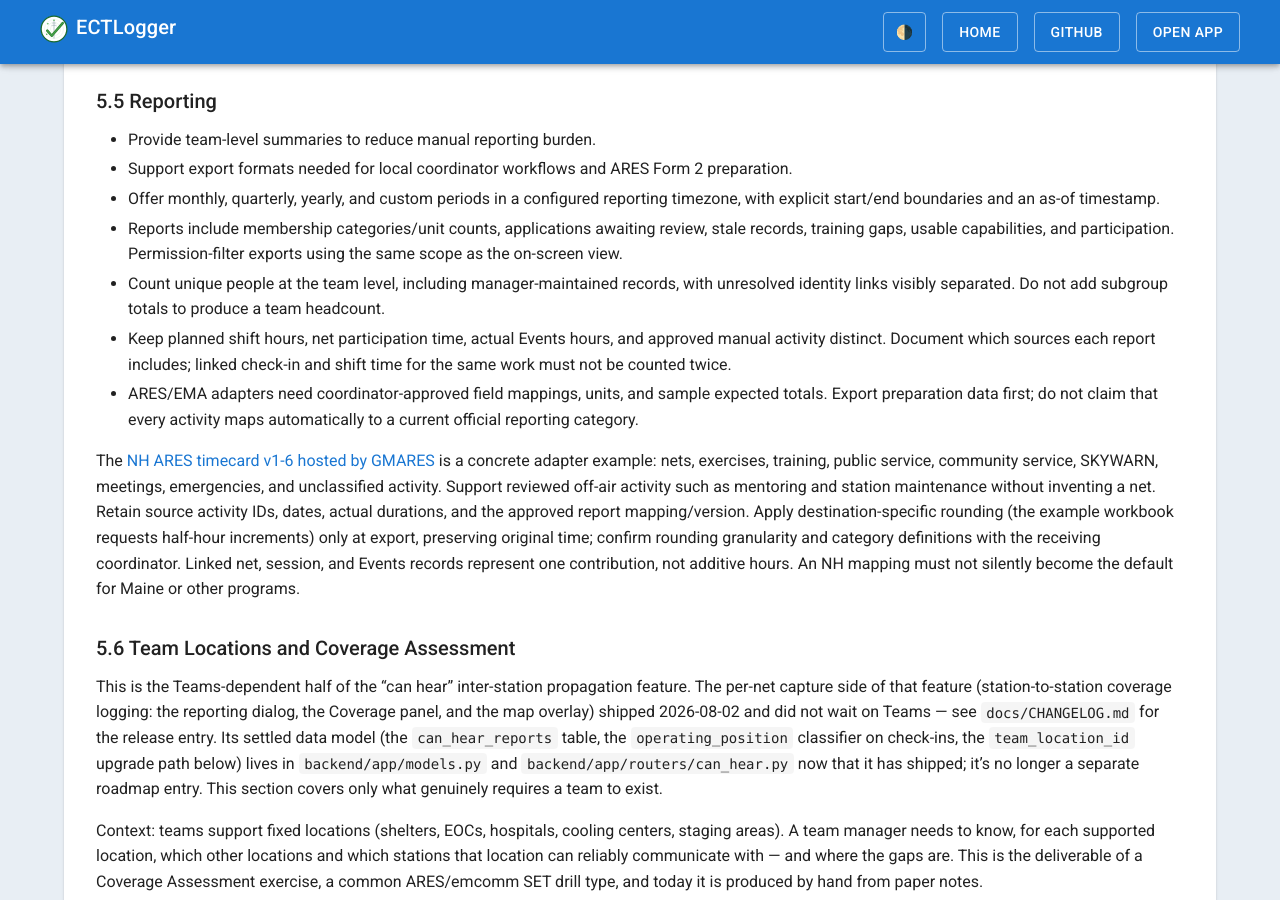
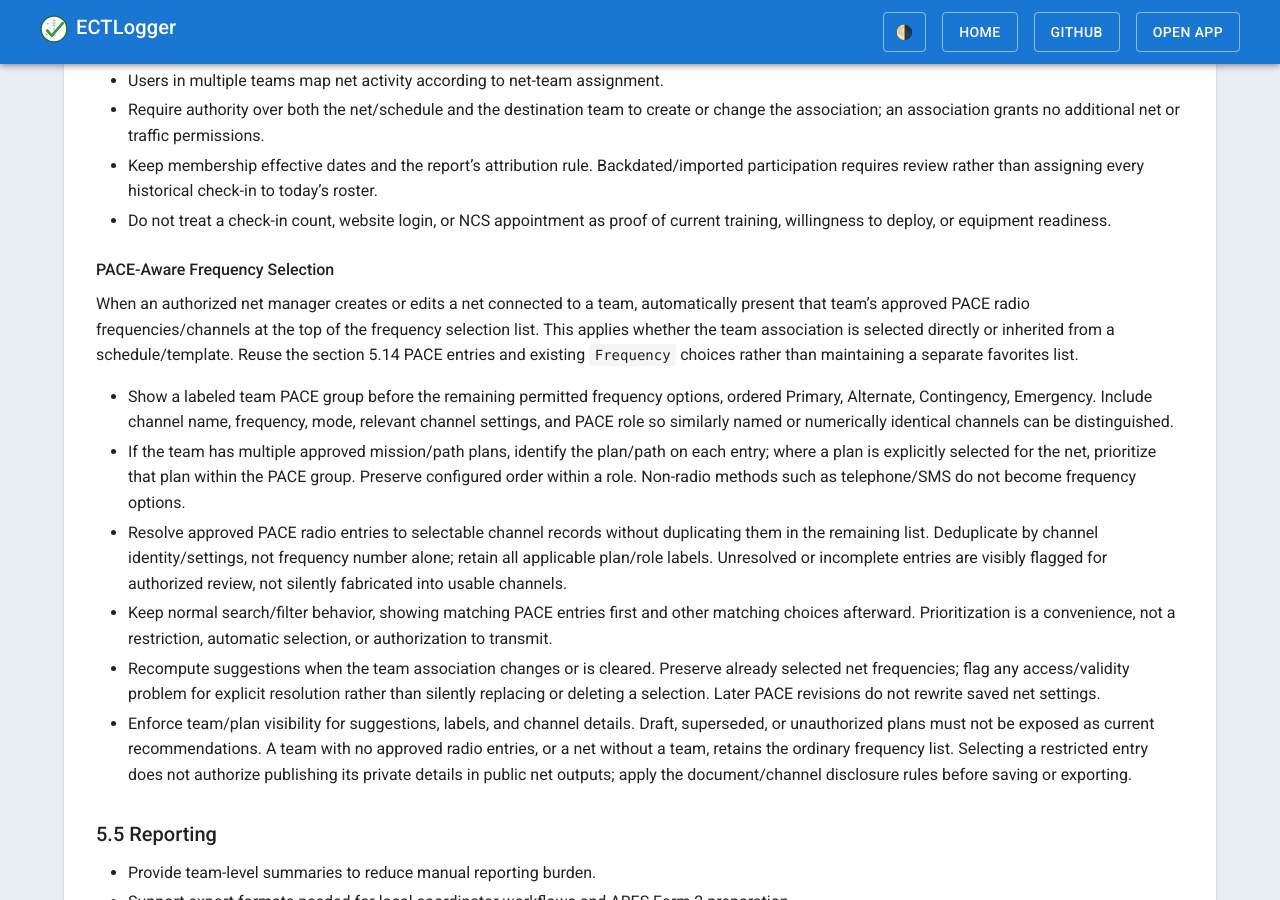
Before and after one commit to bradbrownjr/ectlogger, a Jekyll site: the page built from docs/concepts/TEAM-MANAGEMENT-NOTES.md, in a window 1280 px wide and 900 px high, scrolled down 12356 px. Built offline with Jekyll 4.4.1, drawn with Linux system fonts in a browser that asks for light colours; our own code applies the rules of GitHub Pages for plain Markdown files; some of the changed text lies outside the part shown.

Commit message:
docs: prioritize team PACE channels in net frequency selection

```diff
--- a/docs/concepts/TEAM-MANAGEMENT-NOTES.md
+++ b/docs/concepts/TEAM-MANAGEMENT-NOTES.md
@@ -235,6 +235,7 @@ EC/AEC are organizational appointments; NCS is an operational role. Neither a ti
 | TM-32 | As a qualified relief operator, I want to use a team kit without relying on its usual operator. | I can access its approved, printable configuration-specific guide, reconcile the manifest, connect and test the setup, and report missing or outdated instructions. |
 | TM-33 | As a reporting coordinator, I want an NH-style timecard without duplicate entry. | Approved mappings include off-air work, preserve recorded time, apply export-only rounding, and trace totals to canonical activity without double-counting. |
 | TM-34 | As an exercise lead, I want station-specific findings to improve the next operation. | Observations link to the affected configuration, kit, site, or procedure; a corrective action has an owner, due date, and retest evidence without automatically certifying an operator. |
+| TM-35 | As a team net manager creating or editing a team-linked net, I want the team's PACE frequencies/channels at the top of the frequency options. | The authorized team's approved radio entries appear first, labeled and ordered Primary, Alternate, Contingency, Emergency; remaining permitted choices stay available, and suggestions never silently select or replace a net frequency. |
 
 ## 5. Functional Requirements
 
@@ -288,6 +289,17 @@ EC/AEC are organizational appointments; NCS is an operational role. Neither a ti
 - Require authority over both the net/schedule and the destination team to create or change the association; an association grants no additional net or traffic permissions.
 - Keep membership effective dates and the report's attribution rule. Backdated/imported participation requires review rather than assigning every historical check-in to today's roster.
 - Do not treat a check-in count, website login, or NCS appointment as proof of current training, willingness to deploy, or equipment readiness.
+
+#### PACE-Aware Frequency Selection
+
+When an authorized net manager creates or edits a net connected to a team, automatically present that team's approved PACE radio frequencies/channels at the top of the frequency selection list. This applies whether the team association is selected directly or inherited from a schedule/template. Reuse the section 5.14 PACE entries and existing `Frequency` choices rather than maintaining a separate favorites list.
+
+- Show a labeled team PACE group before the remaining permitted frequency options, ordered Primary, Alternate, Contingency, Emergency. Include channel name, frequency, mode, relevant channel settings, and PACE role so similarly named or numerically identical channels can be distinguished.
+- If the team has multiple approved mission/path plans, identify the plan/path on each entry; where a plan is explicitly selected for the net, prioritize that plan within the PACE group. Preserve configured order within a role. Non-radio methods such as telephone/SMS do not become frequency options.
+- Resolve approved PACE radio entries to selectable channel records without duplicating them in the remaining list. Deduplicate by channel identity/settings, not frequency number alone; retain all applicable plan/role labels. Unresolved or incomplete entries are visibly flagged for authorized review, not silently fabricated into usable channels.
+- Keep normal search/filter behavior, showing matching PACE entries first and other matching choices afterward. Prioritization is a convenience, not a restriction, automatic selection, or authorization to transmit.
+- Recompute suggestions when the team association changes or is cleared. Preserve already selected net frequencies; flag any access/validity problem for explicit resolution rather than silently replacing or deleting a selection. Later PACE revisions do not rewrite saved net settings.
+- Enforce team/plan visibility for suggestions, labels, and channel details. Draft, superseded, or unauthorized plans must not be exposed as current recommendations. A team with no approved radio entries, or a net without a team, retains the ordinary frequency list. Selecting a restricted entry does not authorize publishing its private details in public net outputs; apply the document/channel disclosure rules before saving or exporting.
 
 ### 5.5 Reporting
 
@@ -940,12 +952,15 @@ TM-32 passes when a qualified relief operator uses the approved guide and manife
 This work depends on M1/M2 permissions, membership, and contact preferences; it can proceed independently of asset reporting and Events.
 
 - **First release:** versioned local procedures, agency/deputy responsibilities, approved PACE/rendezvous cards, alert stages, manual radio/phone callouts and assisted response recording. Publish/distribute through an explicit local adoption workflow; the app is not a prerequisite for listening under a previously issued plan.
+- Add section 5.4 PACE-aware frequency selection to team-linked net creation/editing, including inherited team associations, labeled role ordering, authorized channel resolution, and refresh on team changes. This convenience does not depend on SMS or the incident planner.
 - **Optional provider release:** implement Twilio configuration, sender/team isolation, consent/suppression, recipient previews, individual queued sends, budget/expiry controls, signed reply/status callbacks, and response/follow-up views. Keep provider delivery distinct from human acknowledgment and authority. No SMS feature is complete until opt-out, cancellation, uncertain delivery, and stale-job behavior are handled.
 - Pilot first with a simulated provider and synthetic recipients; conduct any real test only with an approved sender and explicitly enrolled participants. Rehearse app/internet/provider failure using the distributed radio card, and record phone/radio acknowledgments.
 - Deliver privacy/consent documentation and self-hosted setup guidance with the provider feature. Include the procedure library, document owner/deputy handover, review reminders, and open-action dashboard.
 - Add seasonal/member-prestorm/leadership-prestorm checklist templates and instances, owners/deadlines, assisted completion, and links to station tests when M3 is available. Keep personal details minimal and outstanding blockers visible. Needs/gap collection can ship here; primary/backup staffing integration follows in M5.
 
 **Exit:** TM-22 through TM-24 and the procedure-handover portion of TM-28 pass. STOP during a queued broadcast prevents subsequent sends; callback replays and out-of-order events cannot create false acknowledgments or reverse suppression; a submission timeout does not trigger blind duplicate alerts. A coordinator can identify unresolved recipients and a non-SMS member can participate. No test turns an advisory, availability response, or message delivery into deployment authorization.
+
+TM-35 passes in both net creation and editing: direct and inherited team associations prioritize approved PACE channels, search retains that priority among matches, shared entries are not duplicated, and distinct channel settings remain distinguishable. Test multiple plans, switching/clearing teams, missing or unresolved PACE entries, revoked access, and a later plan revision. Existing selections remain unchanged unless explicitly edited, and restricted plan/channel details do not leak through suggestions or public outputs.
 
 ### M4 — Participation, Coordinator Reports, and Coverage
 
```
Also changed, not shown: other parts of docs/concepts/TEAM-MANAGEMENT-NOTES.md (+1 -1 lines).
